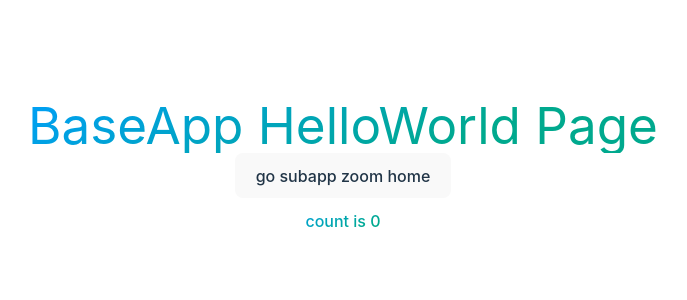
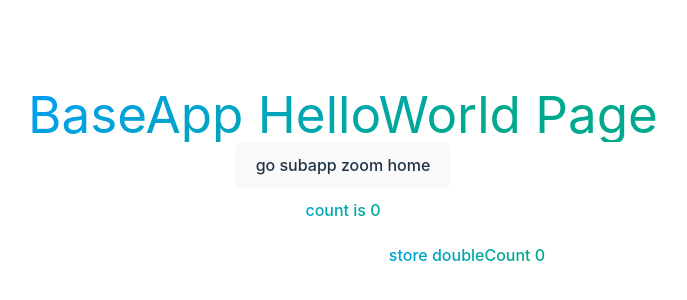
Before and after one commit to chenziggy/baseapp, a Vue app: page /helloworld in a window 1280 px wide. Shown: the part 218-518 px from the top of the page, without its empty margins (297-984 px from the left). Built offline with nearby package versions, Linux system fonts and the light colour scheme.

Commit message:
feat: 添加 pinia

```diff
--- a/package.json
+++ b/package.json
@@ -10,6 +10,7 @@
   },
   "dependencies": {
     "@unocss/reset": "^0.53.1",
+    "pinia": "^2.1.4",
     "vue": "^3.2.47",
     "vue-router": "^4.2.2"
   },
--- a/src/components/HelloWorld.vue
+++ b/src/components/HelloWorld.vue
@@ -2,6 +2,7 @@
 import { ref } from 'vue'
 import {useRouter } from 'vue-router'
 import ZInput from '@/components/ZInput.vue'
+import { useCounterStore } from '@/store.js'
 
 const router = useRouter()
 
@@ -11,6 +12,9 @@ defineProps({
 
 const value = ref('')
 const count = ref(0)
+
+
+const counterStore = useCounterStore()
 </script>
 
 <template>
@@ -19,9 +23,13 @@ const count = ref(0)
     <h1 class=" mb-10 clip">BaseApp HelloWorld Page</h1>
     <button @click="router.push('/subapp/zoom/helloworld')">go subapp zoom home</button>
     <p>
-      <button class="my-4 text-yellow text-10 clip" type="button" @click="() => {console.log(router.getRoutes())}">count is {{ count }}</button>
+      <button class="my-4 text-yellow text-10 clip" type="button" @click="count++">count is {{ count }}</button>
     </p>
     <ZInput v-model="value"></ZInput>
+
+    <button class="block my-4 mx-auto text-10 clip" @click="counterStore.increment">
+      store doubleCount {{ counterStore.doubleCount }}
+    </button>
   </div>
 </template>
 
--- a/src/main.js
+++ b/src/main.js
@@ -4,18 +4,22 @@ import App from './App.vue'
 import * as VueRouter  from 'vue-router'
 import router from '@/router'
 import { registerGlobal } from '@/utils/utils'
+import { createPinia } from 'pinia'
+import * as Pinia from 'pinia'
 import '@unocss/reset/tailwind.css'
 import './style.css'
 import ZComponents from '@/components'
+import Stores from '@/store'
 import { msg } from 'virtual:my-module'
 console.log(msg)
 
 registerGlobal(window, {
   // 在这里注册暴露给子工程的全局变量
   Vue,
-  VueRouter
+  VueRouter,
+  Pinia
 })
 
-
+const  pinia = createPinia()
 const app = createApp(App)
-app.use(router).use(ZComponents).mount('#app')
+app.use(router).use(ZComponents).use(pinia).use(Stores).mount('#app')
--- /dev/null
+++ b/src/store.js
@@ -0,0 +1,43 @@
+import { defineStore } from 'pinia'
+import { ref, computed } from 'vue'
+
+export const useCounterStore = defineStore('counter', () => {
+  const count = ref(0)
+  const name = ref('Eduardo')
+  const doubleCount = computed(() => count.value * 2)
+  function increment() {
+    count.value++
+  }
+
+  return { count, name, doubleCount, increment }
+})
+
+export const useDepartmentStore = defineStore('department', () => {
+  const level = ref(101)
+  const departmentName = ref('软件开发部')
+  return {
+    level,
+    departmentName
+  }
+})
+
+const stores = [
+  useCounterStore,
+  useDepartmentStore
+]
+
+const INSTALLED_STORE = Symbol('INSTALLED_STORE')
+
+
+
+ const installer = {
+  install(app, options) {
+    if (app[INSTALLED_STORE]) return
+    app[INSTALLED_STORE] = true
+    stores.forEach(useStore => {
+      useStore()
+    })
+  }
+}
+
+export default installer
```
Also changed, not shown: 1 other file (tests, documents, lock files or other folders).
